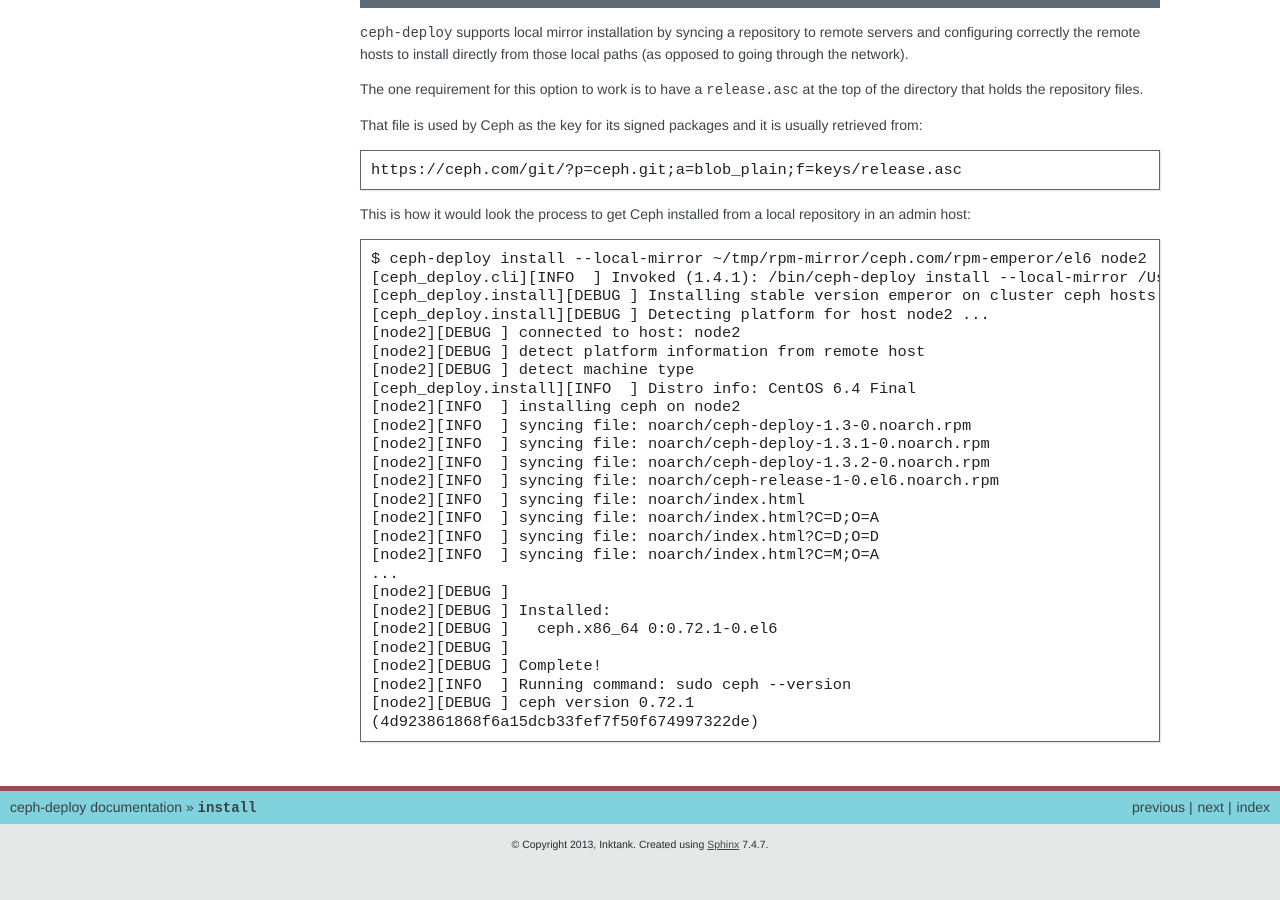
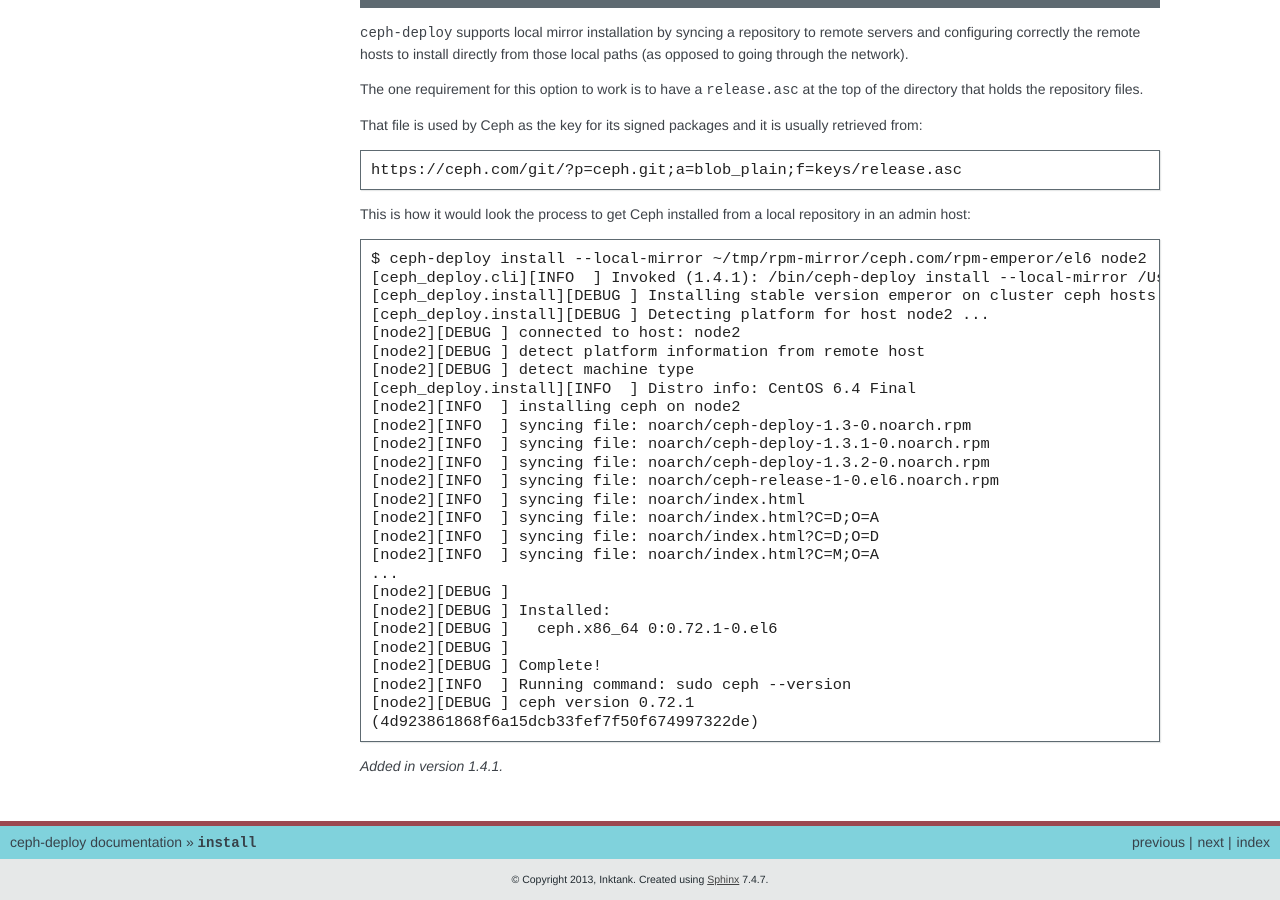
Before and after one commit to ceph/ceph-deploy, a Sphinx documentation site: the page built from docs/source/install.rst, in a window 1280 px wide and 900 px high, scrolled down 1894 px. Built offline with Sphinx 7.4.7, drawn with Linux system fonts in a browser that asks for light colours; the version number could not be read and is left out; before the commit the page ends 2759 px from its top, so only the background shows below that.

Commit message:
add versionadded to clarify availability
Signed-off-by: Alfredo Deza <alfredo.deza@inktank.com>

```diff
--- a/docs/source/install.rst
+++ b/docs/source/install.rst
@@ -148,3 +148,5 @@
     [node2][INFO  ] Running command: sudo ceph --version
     [node2][DEBUG ] ceph version 0.72.1
     (4d923861868f6a15dcb33fef7f50f674997322de)
+
+.. versionadded:: 1.4.1
```
